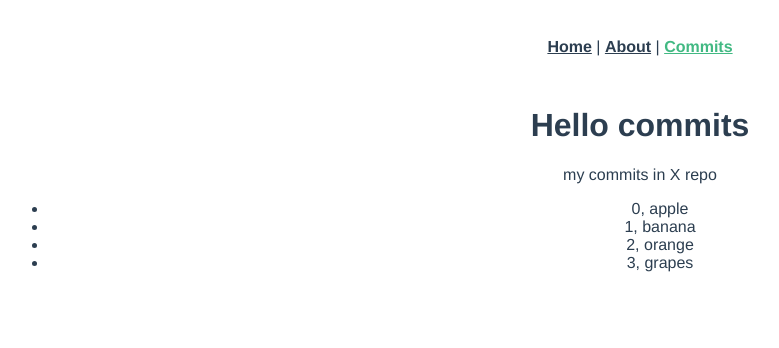
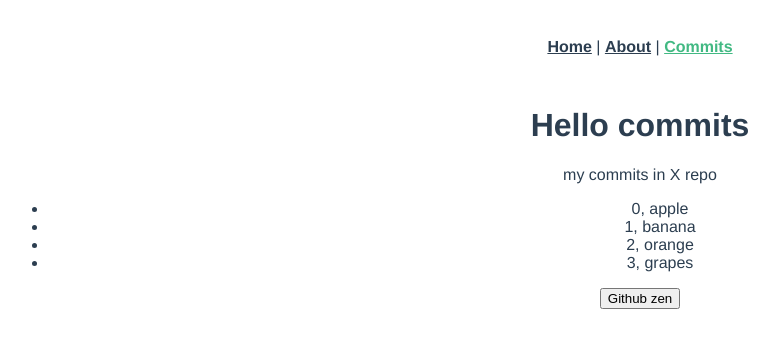
Before and after one commit to DPLATA/See-my-commits, a Vue app: page /commits in a window 1280 px wide. Shown: the top 348 px of the page, without its empty margins (0-779 px from the left). Built offline with nearby package versions, Linux system fonts and the light colour scheme.

Commit message:
✨implement axios get in commits view

```diff
--- a/src/views/Commits.vue
+++ b/src/views/Commits.vue
@@ -6,6 +6,8 @@
       <ul>
           <li v-for="(fruit, index) in fruits" v-bind:key="index">{{index}}, {{fruit}}</li>
       </ul>
+      <button v-on:click="get_github_api">Github zen</button>
+      <div v-if="zen_message_available">{{zen_message}}</div>
   </div>
 </template>
 
@@ -20,8 +22,22 @@ export default defineComponent({
   },
   data() {
       return {
-          fruits: ['apple', 'banana', 'orange', 'grapes']
+          fruits: ['apple', 'banana', 'orange', 'grapes'],
+          zen_message: null,
+          zen_message_available: false
       }
+  },
+  methods: {
+    async get_github_api() {
+      await this.axios.get('/zen')
+      .then(response => {
+          this.zen_message_available = true
+          this.zen_message = response.data
+          console.log(response)
+      }).catch(error => {
+        var data = error.response.data
+      });
+    }
   }
 });
 </script>
```
